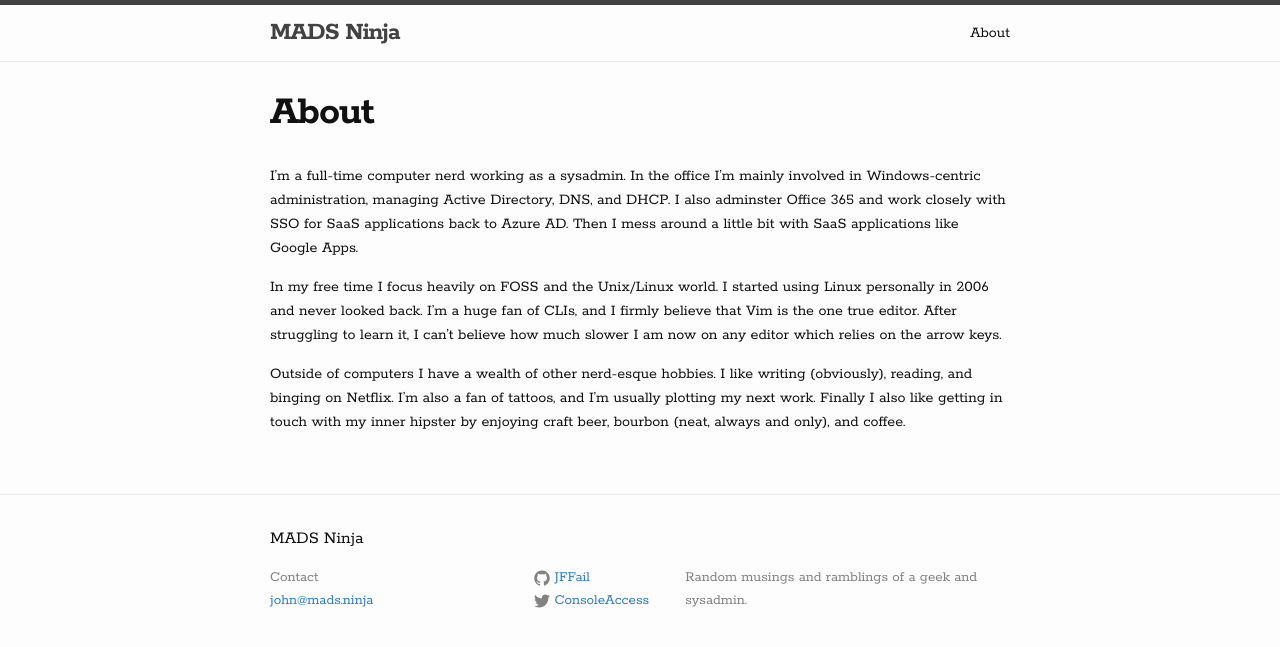
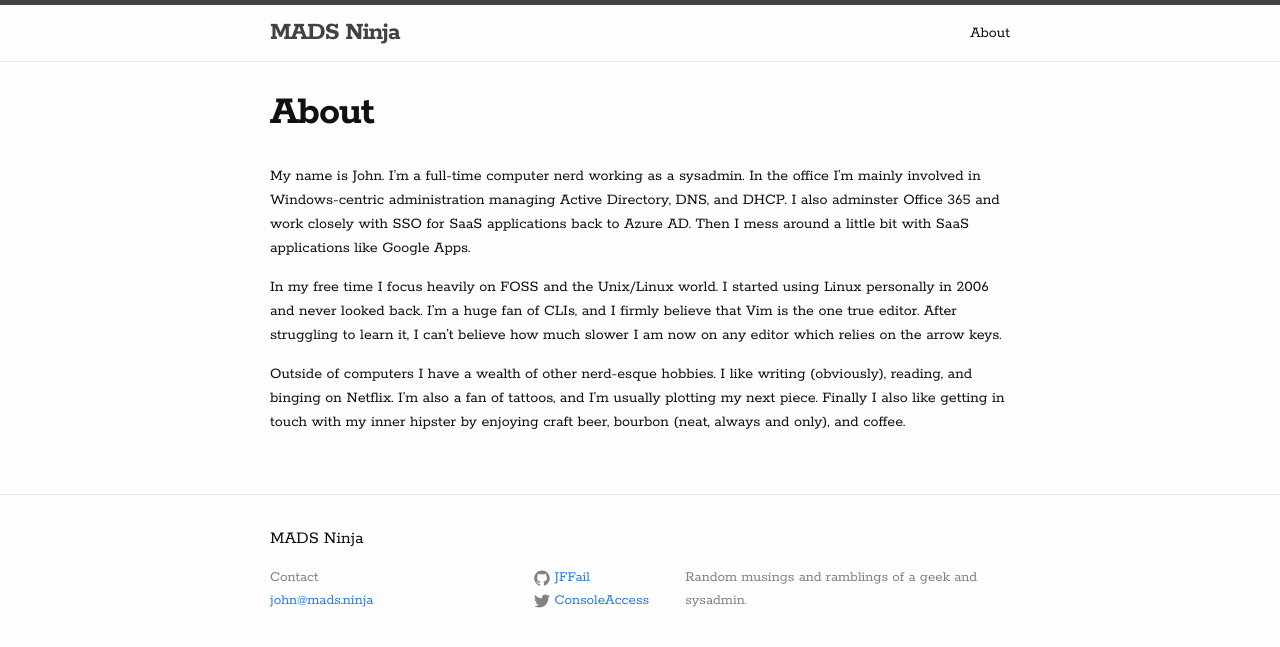
Before and after one commit to JFFail/Blog, a Jekyll site: the page built from about.md, in a window 1280 px wide. Shown: the top 647 px of the page. Built offline with Jekyll 4.4.1, drawn with Linux system fonts in a browser that asks for light colours.

```diff
--- a/_posts/2015-06-24-welcome-to-jekyll.markdown
+++ b/_posts/2015-06-24-welcome-to-jekyll.markdown
@@ -1,7 +1,7 @@
 ---
 layout: post
 title:  "Welcome to Jekyll!"
-date:   2015-06-24 14:38:49
+date:   2015-06-24 10:38:49
 categories: jekyll update
 ---
 You’ll find this post in your `_posts` directory. Go ahead and edit it and re-build the site to see your changes. You can rebuild the site in many different ways, but the most common way is to run `jekyll serve`, which launches a web server and auto-regenerates your site when a file is updated.
--- a/about.md
+++ b/about.md
@@ -4,8 +4,8 @@ title: About
 permalink: /about/
 ---
 
-I'm a full-time computer nerd working as a sysadmin. In the office I'm mainly involved in Windows-centric administration, managing Active Directory, DNS, and DHCP. I also adminster Office 365 and work closely with SSO for SaaS applications back to Azure AD. Then I mess around a little bit with SaaS applications like Google Apps.
+My name is John. I'm a full-time computer nerd working as a sysadmin. In the office I'm mainly involved in Windows-centric administration managing Active Directory, DNS, and DHCP. I also adminster Office 365 and work closely with SSO for SaaS applications back to Azure AD. Then I mess around a little bit with SaaS applications like Google Apps.
 
 In my free time I focus heavily on FOSS and the Unix/Linux world. I started using Linux personally in 2006 and never looked back. I'm a huge fan of CLIs, and I firmly believe that Vim is the one true editor. After struggling to learn it, I can't believe how much slower I am now on any editor which relies on the arrow keys.
 
-Outside of computers I have a wealth of other nerd-esque hobbies. I like writing (obviously), reading, and binging on Netflix. I'm also a fan of tattoos, and I'm usually plotting my next work. Finally I also like getting in touch with my inner hipster by enjoying craft beer, bourbon (neat, always and only), and coffee.
+Outside of computers I have a wealth of other nerd-esque hobbies. I like writing (obviously), reading, and binging on Netflix. I'm also a fan of tattoos, and I'm usually plotting my next piece. Finally I also like getting in touch with my inner hipster by enjoying craft beer, bourbon (neat, always and only), and coffee.
```
Also changed, not shown: _posts/2015-06-24-ruby-error.markdown (added, +37 -0 lines).
